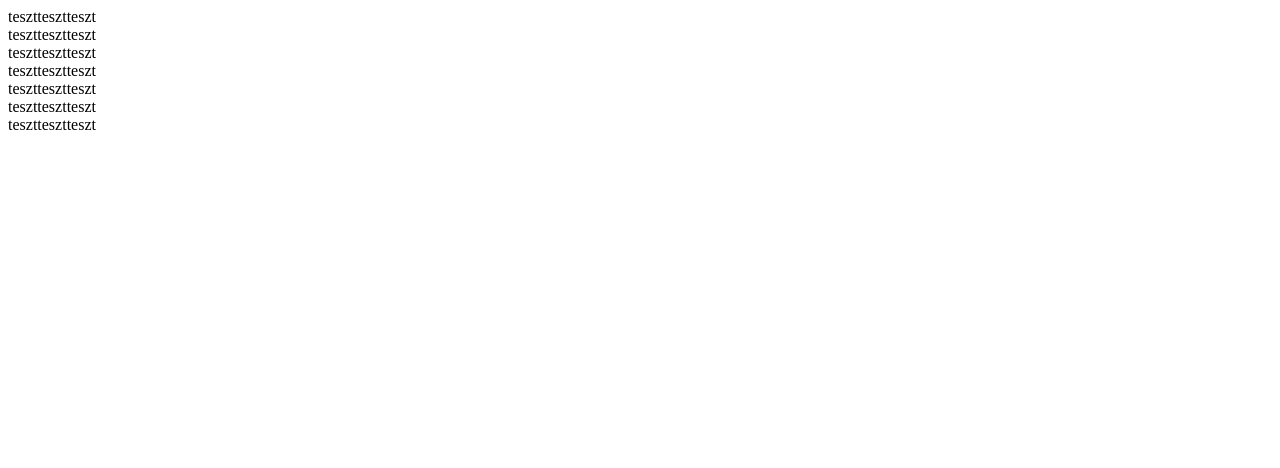
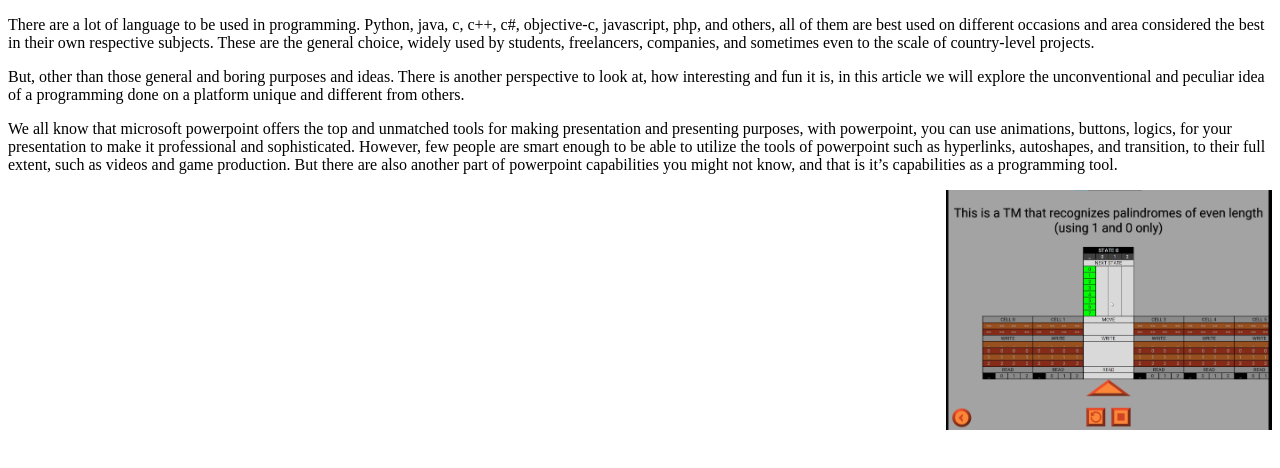
Before and after one commit to MAkos42/BFNA2X_XMLGyak, a plain HTML site: page BFNA2X_0907/prezentacio.html in a window 1280 px wide. Drawn offline with Linux system fonts and the light colour scheme.

Commit message:
weboldalak befejezve

```diff
--- a/BFNA2X_0907/prezentacio.html
+++ b/BFNA2X_0907/prezentacio.html
@@ -1,13 +1,33 @@
 <!DOCTYPE html>
 <head>
-    <title>Prezentáció késítés</title>
+  <title>Prezentáció készítés</title>
 </head>
 <body>
-    teszttesztteszt<br>
-    teszttesztteszt<br>
-    teszttesztteszt<br>
-    teszttesztteszt<br>
-    teszttesztteszt<br>
-    teszttesztteszt<br>
-    teszttesztteszt<br>
+  <div class="main" aulgn="left" width="70%">
+    <p>
+      There are a lot of language to be used in programming. Python, java, c,
+      c++, c#, objective-c, javascript, php, and others, all of them are best
+      used on different occasions and area considered the best in their own
+      respective subjects. These are the general choice, widely used by
+      students, freelancers, companies, and sometimes even to the scale of
+      country-level projects.
+    </p>
+    <p>
+      But, other than those general and boring purposes and ideas. There is
+      another perspective to look at, how interesting and fun it is, in this
+      article we will explore the unconventional and peculiar idea of a
+      programming done on a platform unique and different from others.
+    </p>
+    <p>
+      We all know that microsoft powerpoint offers the top and unmatched tools
+      for making presentation and presenting purposes, with powerpoint, you can
+      use animations, buttons, logics, for your presentation to make it
+      professional and sophisticated. However, few people are smart enough to be
+      able to utilize the tools of powerpoint such as hyperlinks, autoshapes,
+      and transition, to their full extent, such as videos and game production.
+      But there are also another part of powerpoint capabilities you might not
+      know, and that is it’s capabilities as a programming tool.
+    </p>
+  </div>
+  <div align="right" width="30%"><img src="img/pptm.png" height="240" /></div>
 </body>
```
Also changed, not shown: BFNA2X_0907/adatbazis.html (+35 -4 lines), BFNA2X_0907/img/pptm.png (added), BFNA2X_0907/img/sql.png (added).
